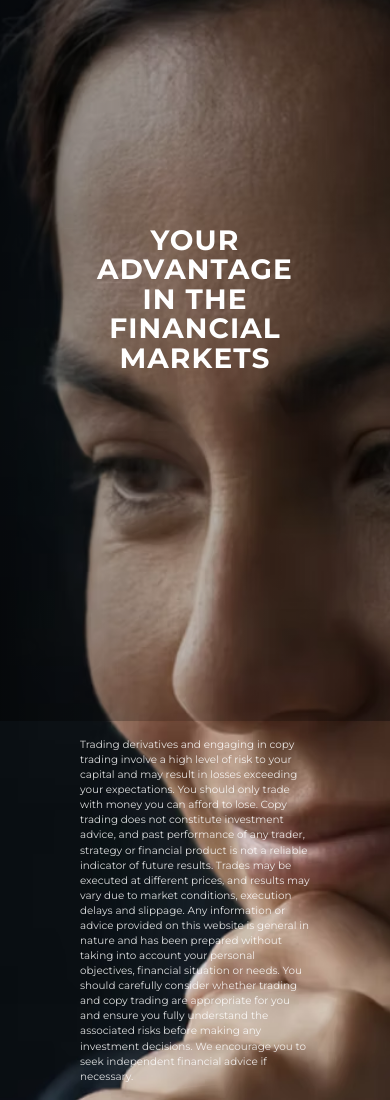
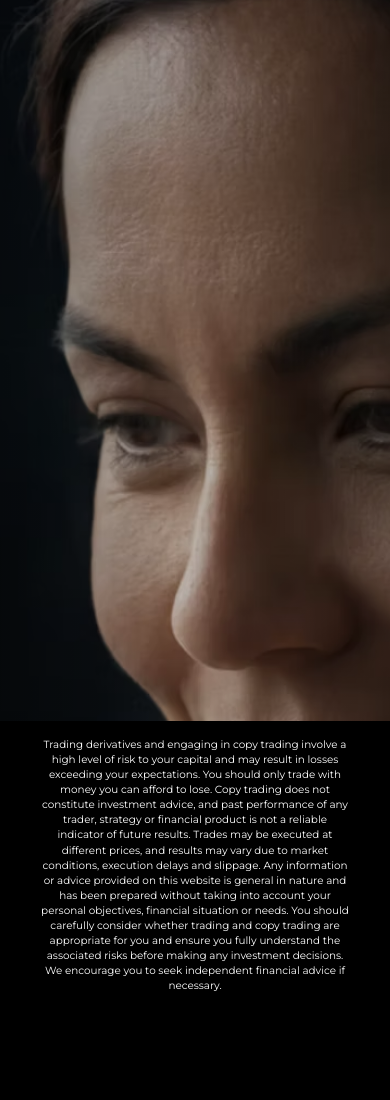
Before and after one commit to loresedge/website, a plain HTML site: page index.html in a window 390 px wide. Shown: the part 200-1300 px from the top of the page. After the commit the page ends 1209 px from the top, so only its background shows below. Drawn offline with Linux system fonts and the light colour scheme.

Commit message:
Add files via upload

```diff
--- a/style.css
+++ b/style.css
@@ -173,9 +173,8 @@ body {
 
 .hero-headline {
   position: absolute;
-  top: 50%;
-  left: 50%;
-  transform: translate(-50%, -50%);
+  top: calc(50% - 14rem);
+  left: var(--space-xl);
   z-index: 2;
 
   font-family: var(--font-body);
@@ -187,7 +186,7 @@ body {
 
   color: var(--color-text);
   max-width: 22ch;
-  text-align: center;
+  text-align: left;
 
   pointer-events: none;
 }
@@ -209,13 +208,12 @@ body {
 
 .site-footer {
   position: relative;
-  padding: var(--space-lg);
+  padding: var(--space-lg) var(--space-xl);
 
   z-index: 2;
 
   width: 100%;
-  max-width: calc(100% - var(--space-xl) * 2);
-  margin: 0 auto;
+  background-color: #000;
 }
 
 .legal {
@@ -223,14 +221,16 @@ body {
   font-size: var(--legal-size);
   line-height: 1.5;
 
-  color: var(--color-text-muted);
-  text-align: left;
+  color: var(--color-text);
+  text-align: center;
 
   overflow-wrap: break-word;
   word-wrap: break-word;
   white-space: normal;
 
-  display: inline-block;
+  display: block;
+  max-width: calc(100% - var(--space-xl) * 2);
+  margin: 0 auto;
 }
 
 /* Tablet */
@@ -246,13 +246,17 @@ body {
   }
 
   .hero-headline {
+    position: absolute;
+    top: 0.75%;
+    left: var(--space-lg);
     font-size: var(--headline-size-tablet);
-    max-width: 26ch;
+    max-width: calc(100% - var(--space-lg) * 2);
+    text-align: left;
   }
 
   .site-footer {
-    padding: var(--space-md);
-    max-width: calc(100% - var(--space-lg) * 2);
+    background-color: #000;
+    padding: var(--space-md) var(--space-lg);
   }
 }
 
@@ -288,22 +292,24 @@ body {
 
   .hero-headline {
     position: absolute;
-    top: 50%;
-    left: 50%;
-    transform: translate(-50%, -50%);
+    top: 0.75%;
+    left: var(--space-md);
     font-size: var(--headline-size-mobile);
-    max-width: 90vw;
+    max-width: calc(100% - var(--space-md) * 2);
     letter-spacing: 0.04em;
-    text-align: center;
+    text-align: left;
   }
 
   .site-footer {
+    background-color: #000;
     padding: var(--space-sm);
   }
 
   .legal {
     font-size: 0.65rem;
     line-height: 1.45;
+    max-width: calc(100% - var(--space-md) * 2);
+    margin: 0 auto;
   }
 }
 
@@ -336,10 +342,16 @@ body {
   }
 
   .hero-headline {
+    position: absolute;
+    top: 0.4%;
+    left: 1rem;
     font-size: 1.55rem;
+    max-width: calc(100% - 2rem);
+    text-align: left;
   }
 
   .site-footer {
+    background-color: #000;
     padding: 0.75rem;
   }
 }
```
